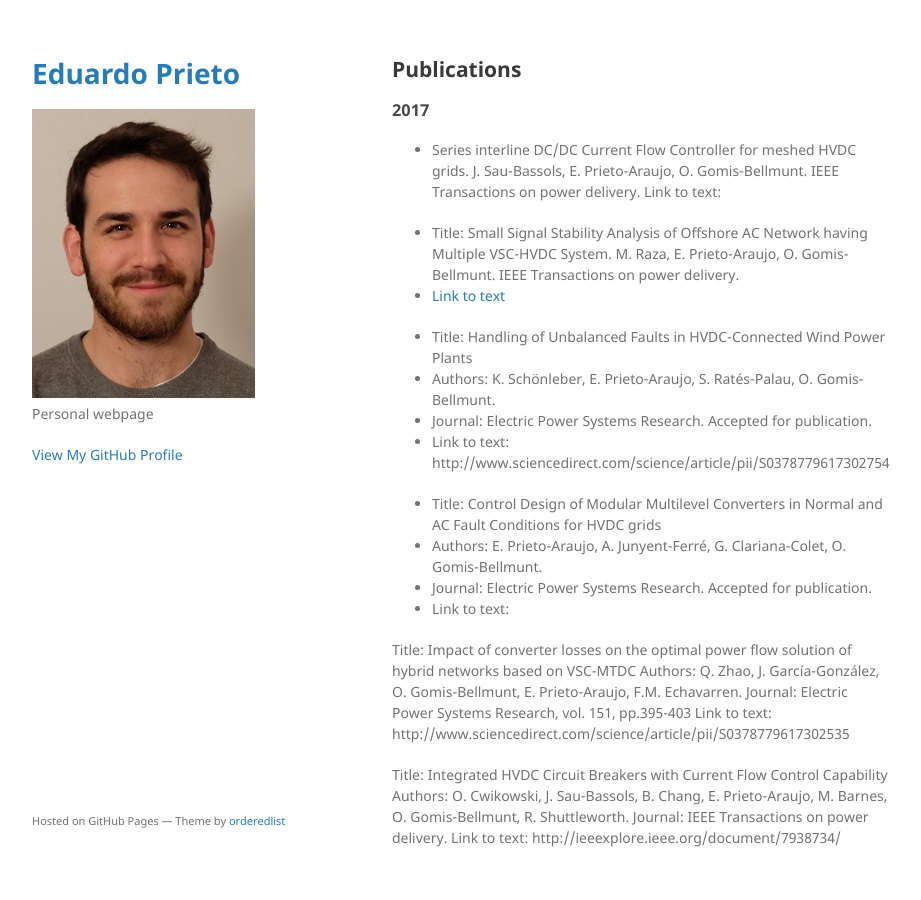
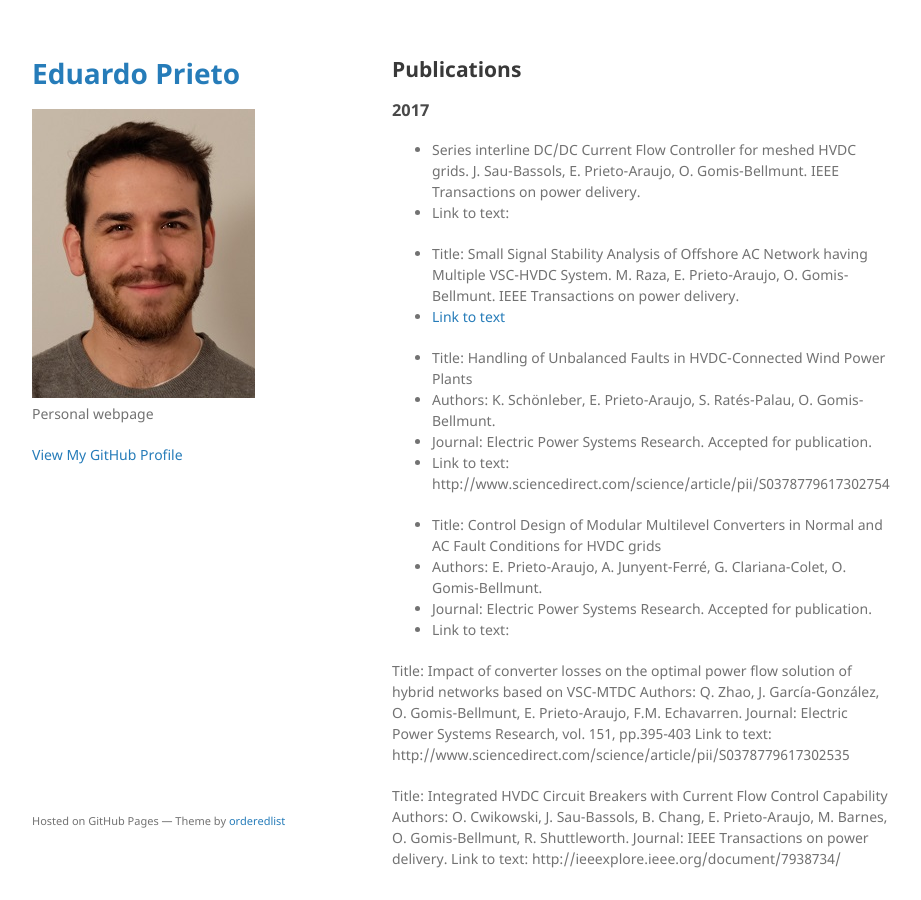
Before and after one commit to eprietoaraujo/eprietoaraujo.github.io, a Jekyll site: the page built from another-page.md, in a window 1280 px wide and 900 px high. Shown: the whole window, without its empty margins (178-1099 px from the left). Built offline with Jekyll 4.4.1, drawn with Linux system fonts in a browser that asks for light colours; our own code applies the rules of GitHub Pages for plain Markdown files.

```diff
--- a/another-page.md
+++ b/another-page.md
@@ -8,7 +8,7 @@ layout: default
 - Series interline DC/DC Current Flow Controller for meshed HVDC grids.
 J. Sau-Bassols, E. Prieto-Araujo, O. Gomis-Bellmunt.
 IEEE Transactions on power delivery.
-Link to text:
+- Link to text:
 
 - Title: Small Signal Stability Analysis of Offshore AC Network having Multiple VSC-HVDC System.
 M. Raza, E. Prieto-Araujo, O. Gomis-Bellmunt.
```
